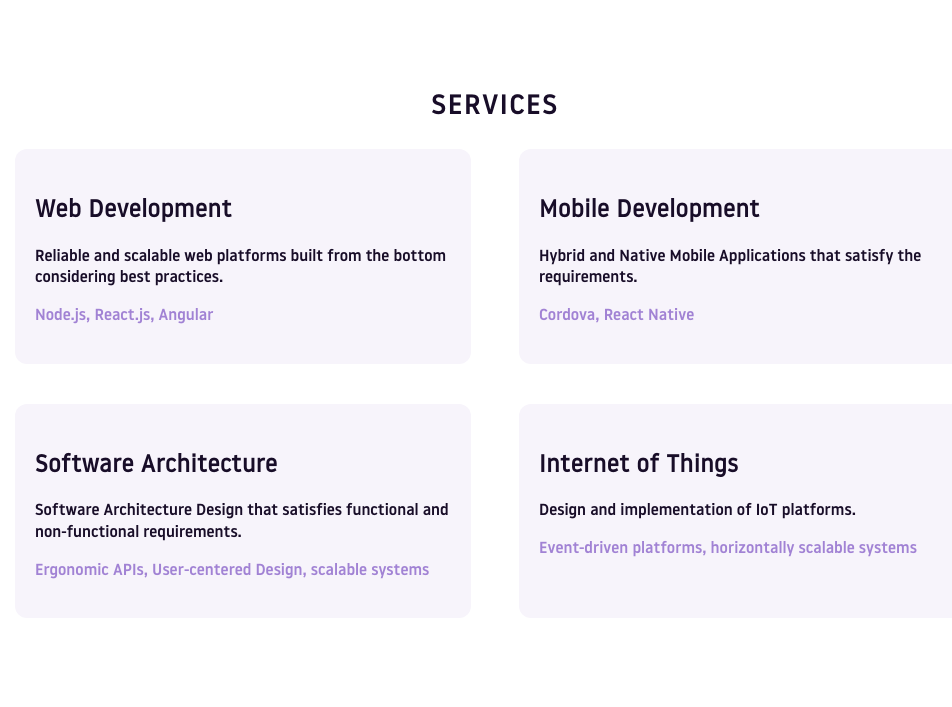
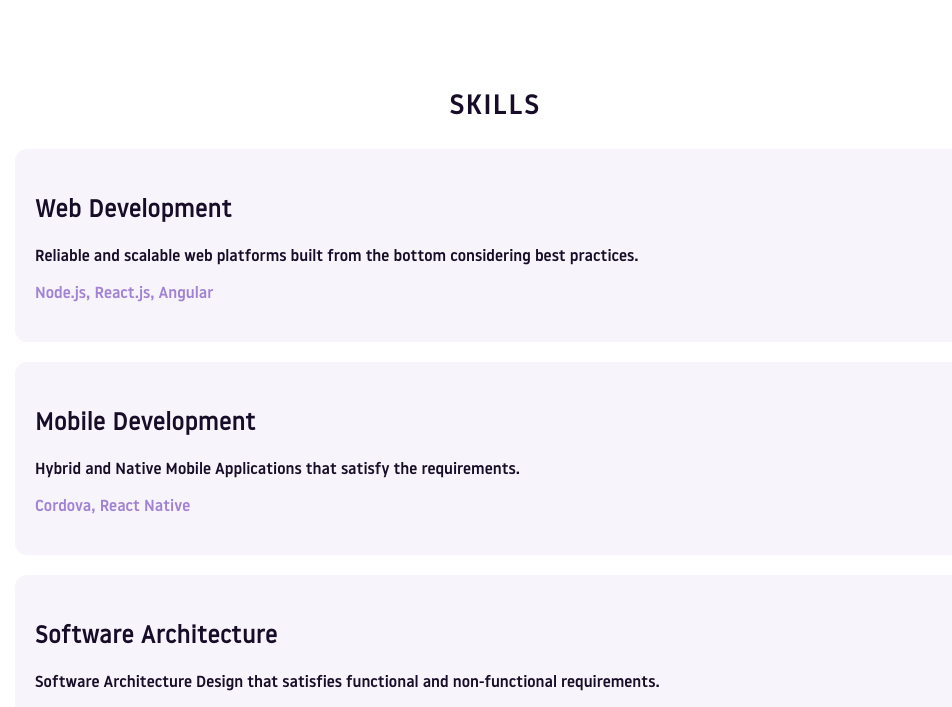
Before and after one commit to jperezg/jperezg.github.io, an Eleventy site: page src/index.html in a window 1280 px wide. Shown: the part 534-1241 px from the top of the page, without its empty margins (145-1097 px from the left). Built offline with nearby package versions, Linux system fonts and the light colour scheme; Eleventy itself is replaced by a stand-in of ours; files that its build step writes are made by us from their sources; what eleventy-plugin-sass would draw is missing.

Commit message:
Small fix

```diff
--- a/src/index.html
+++ b/src/index.html
@@ -16,7 +16,7 @@
       </h1>
       <ul class="menu">
         <li>
-          <a href="#services">Services</a>
+          <a href="#skills">Skills</a>
         </li>
         <li>
           <a href="#about">About</a>
@@ -51,11 +51,11 @@
       </div>
     </section>
 
-    <section class="services-section" id="services">
-      <h2>Services</h2>
+    <section class="skills-section" id="skills">
+      <h2>Skills</h2>
 
-      <div class="services">
-        <div class="service">
+      <div class="skills">
+        <div class="skill">
           <h3>Web Development</h3>
           <p>
             Reliable and scalable web platforms built from the bottom
@@ -64,7 +64,7 @@
           <p class="items">Node.js, React.js, Angular</p>
         </div>
 
-        <div class="service">
+        <div class="skill">
           <h3>Mobile Development</h3>
           <p>
             Hybrid and Native Mobile Applications that satisfy the requirements.
@@ -72,7 +72,7 @@
           <p class="items">Cordova, React Native</p>
         </div>
 
-        <div class="service">
+        <div class="skill">
           <h3>Software Architecture</h3>
           <p>
             Software Architecture Design that satisfies functional and non-functional requirements.
@@ -80,7 +80,7 @@
           <p class="items">Ergonomic APIs, User-centered Design, scalable systems</p>
         </div>
 
-        <div class="service">
+        <div class="skill">
           <h3>Internet of Things</h3>
           <p>
             Design and implementation of IoT platforms.
--- a/src/styles/style.scss
+++ b/src/styles/style.scss
@@ -178,14 +178,14 @@ footer {
   }
 }
 
-.services-section {
-  .services {
+.skills-section {
+  .skills {
     display: grid;
     grid-template-columns: 100%;
     grid-column-gap: 0;
     grid-row-gap: 20px;
 
-    .service {
+    .skill {
       border-radius: 12px;
       padding: 20px;
       background-color: color($default-theme, $bg2-color);
@@ -249,10 +249,10 @@ footer {
     }
   }
 
-  .services-section {
+  .skills-section {
     padding: 0;
 
-    .services {
+    .skill {
       grid-template-columns: 47.5% 47.5%;
       grid-column-gap: 5%;
       grid-row-gap: 40px;
@@ -261,7 +261,7 @@ footer {
 }
 
 // @media only screen and (min-width: 981px) {
-//   .services {
+//   .skills {
 //     grid-template-columns: 30% 30% 30%;
 //     grid-row-gap: 50px;
 //   }
```
